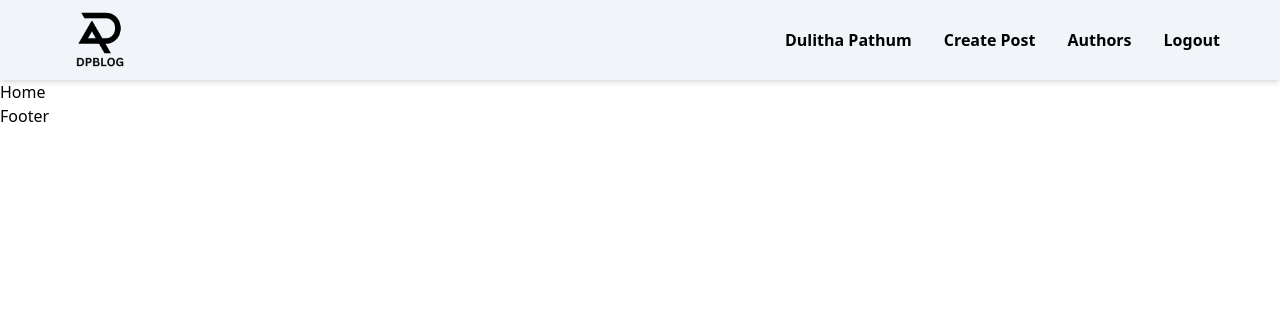
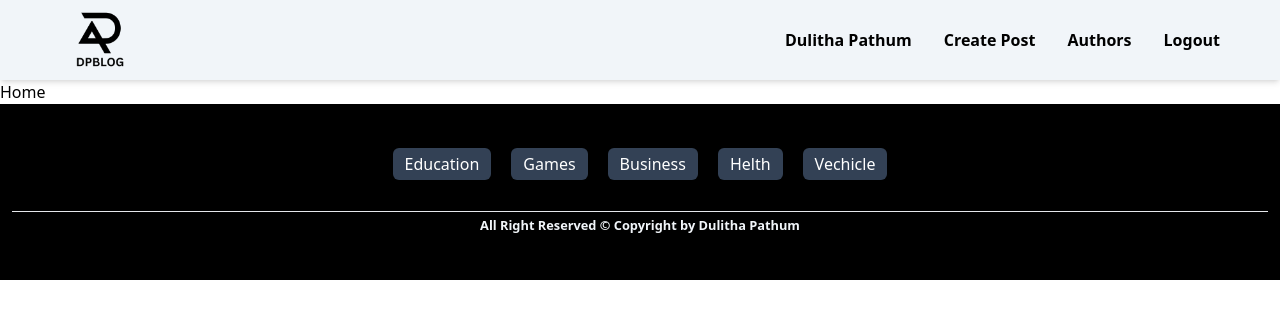
Before and after one commit to Dulithapathum/MERN-Blog-App, a React (Vite) app in the folder client/: page / in a window 1280 px wide. Shown: the top 318 px of the page. Built offline with nearby package versions, Linux system fonts and the light colour scheme.

Commit message:
Footer Ui Design

```diff
--- a/client/src/Components/Footer.jsx
+++ b/client/src/Components/Footer.jsx
@@ -1,7 +1,35 @@
 import React from "react";
-
+import { Link } from "react-router-dom";
 const Footer = () => {
-  return <div>Footer</div>;
+  return (
+    <footer className="flex  flex-col min-h-44 p-3 justify-evenly items-center bg-black">
+      <ul className="flex items-center justify-center flex-wrap gap-5">
+        <li className="bg-slate-700 text-white px-3 py-1 rounded-md hover:bg-white hover:text-black transition-colors">
+          <Link to="posts/categories/education">Education</Link>
+        </li>
+        <li className="bg-slate-700 text-white px-3 py-1 rounded-md hover:bg-white hover:text-black transition-colors">
+          <Link to="posts/categories/games">Games</Link>
+        </li>
+        <li className="bg-slate-700 text-white px-3 py-1 rounded-md hover:bg-white hover:text-black transition-colors">
+          <Link to="posts/categories/business">Business</Link>
+        </li>
+        <li className="bg-slate-700 text-white px-3 py-1 rounded-md hover:bg-white hover:text-black transition-colors">
+          <Link to="posts/categories/helth">Helth</Link>
+        </li>
+        <li className="bg-slate-700 text-white px-3 py-1 rounded-md hover:bg-white hover:text-black transition-colors">
+          <Link to="posts/categories/vechicle">Vechicle</Link>
+        </li>
+      </ul>
+      <div className="w-full flex flex-col items-center ">
+        <hr className=" bg-white w-full" />
+        <div className="">
+          <small className="text-slate-100 font-semibold">
+            All Right Reserved &copy; Copyright by Dulitha Pathum
+          </small>
+        </div>
+      </div>
+    </footer>
+  );
 };
 
 export default Footer;
```
